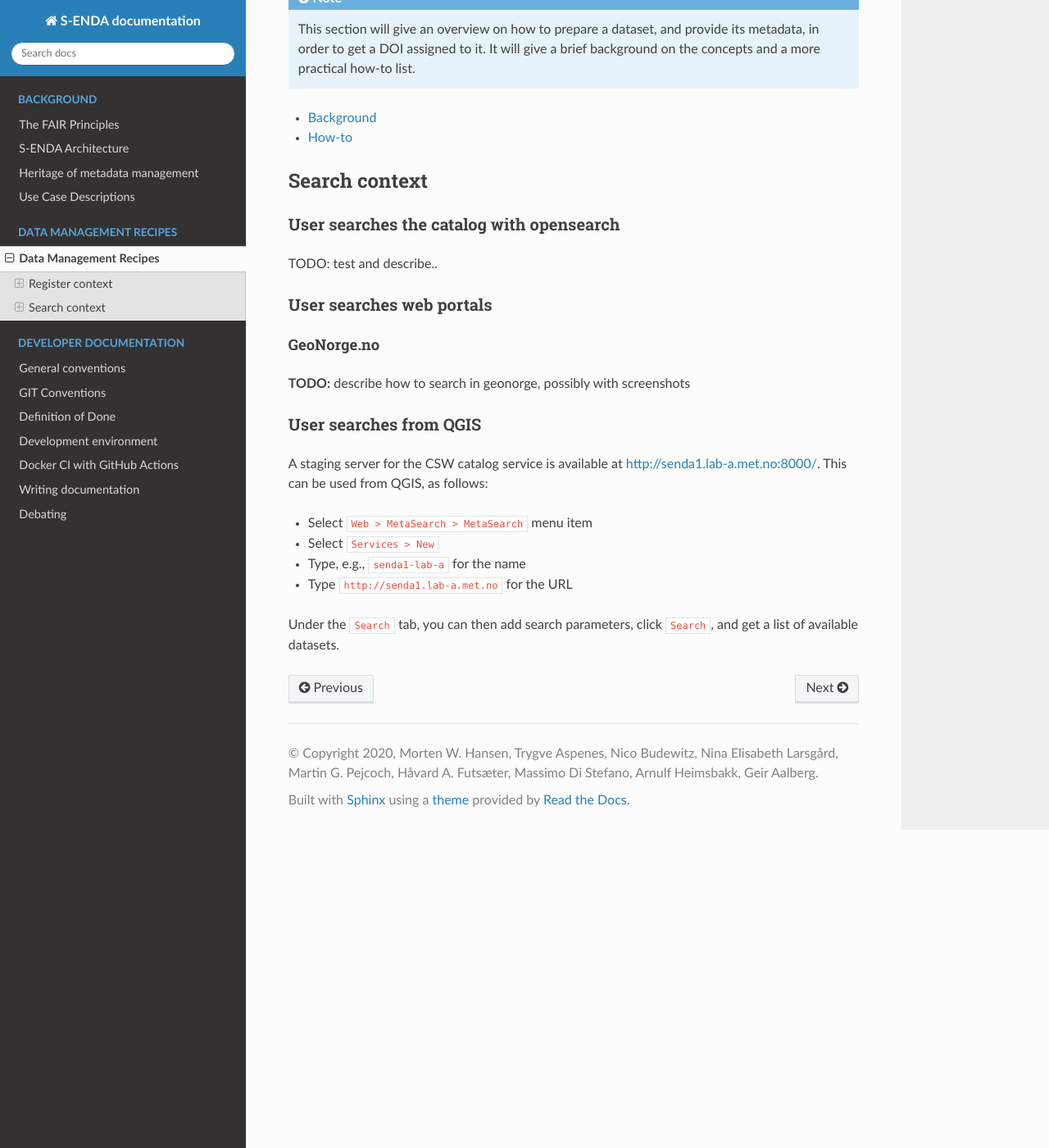
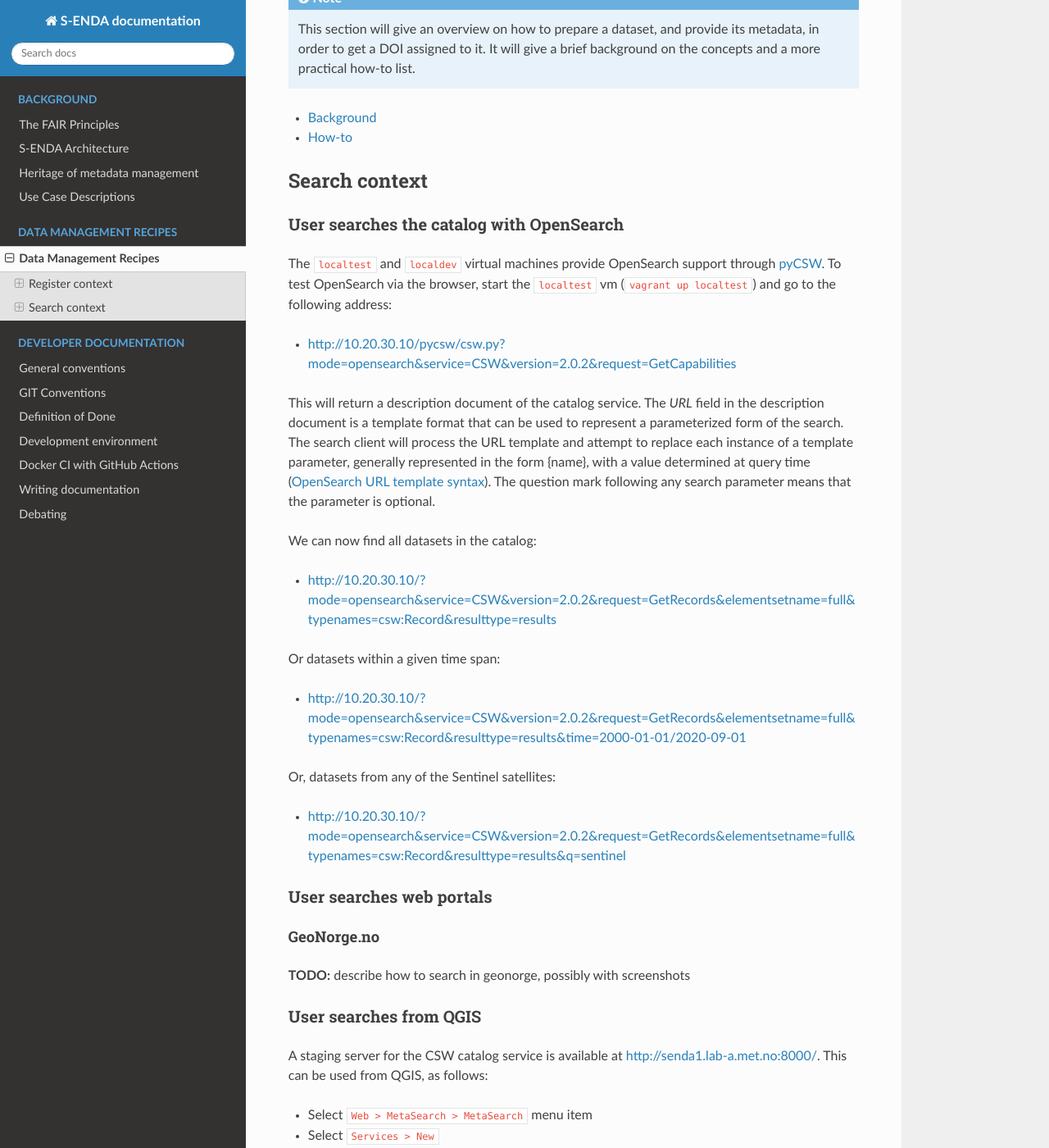
Before and after one commit to metno/S-ENDA-documentation, a Sphinx documentation site: the page built from source/dm_recipes.rst, in a window 1280 px wide and 1400 px high, scrolled down 1892 px. Shown: the whole window at 82% size. Built offline with Sphinx 7.4.7 and the Read the Docs theme 2.0.0, drawn with Linux system fonts in a browser that asks for light colours.

Commit message:
metno/S-ENDA-project-plan#345: opensearch docs

```diff
--- a/source/dm_recipes.rst
+++ b/source/dm_recipes.rst
@@ -113,10 +113,26 @@ DOI registration at MET
 Search context
 --------------
 
-User searches the catalog with opensearch
+User searches the catalog with OpenSearch
 =========================================
 
-TODO: test and describe..
+The ``localtest`` and ``localdev`` virtual machines provide OpenSearch support through `pyCSW <https://github.com/geopython/pycsw>`_. To test OpenSearch via the browser, start the ``localtest`` vm (``vagrant up localtest``) and go to the following address:
+
+* `<http://10.20.30.10/pycsw/csw.py?mode=opensearch&service=CSW&version=2.0.2&request=GetCapabilities>`_
+
+This will return a description document of the catalog service. The `URL` field in the description document is a template format that can be used to represent a parameterized form of the search. The search client will process the URL template and attempt to replace each instance of a template parameter, generally represented in the form {name}, with a value determined at query time (`OpenSearch URL template syntax <https://github.com/dewitt/opensearch/blob/master/opensearch-1-1-draft-6.md#opensearch-url-template-syntax>`_). The question mark following any search parameter means that the parameter is optional.
+
+We can now find all datasets in the catalog:
+
+* `<http://10.20.30.10/?mode=opensearch&service=CSW&version=2.0.2&request=GetRecords&elementsetname=full&typenames=csw:Record&resulttype=results>`_
+
+Or datasets within a given time span:
+
+* `<http://10.20.30.10/?mode=opensearch&service=CSW&version=2.0.2&request=GetRecords&elementsetname=full&typenames=csw:Record&resulttype=results&time=2000-01-01/2020-09-01>`_
+
+Or, datasets from any of the Sentinel satellites:
+
+* `<http://10.20.30.10/?mode=opensearch&service=CSW&version=2.0.2&request=GetRecords&elementsetname=full&typenames=csw:Record&resulttype=results&q=sentinel>`_
 
 User searches web portals
 =========================
```
